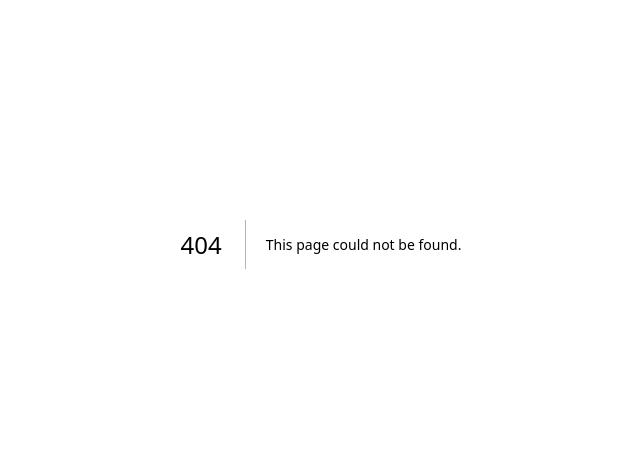
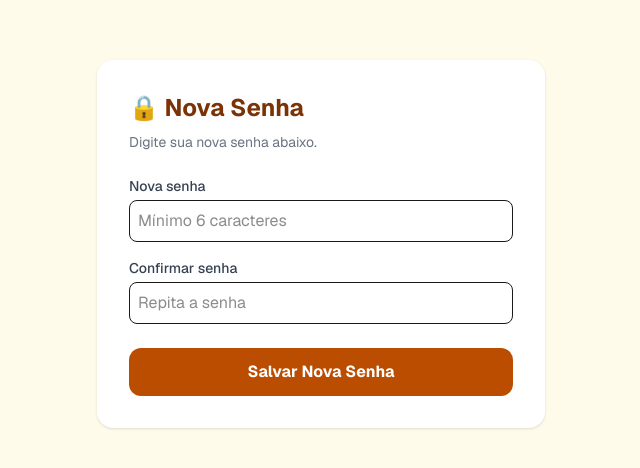
Before and after one commit to kelvencruz/vendas-app, a Next.js app: page /reset-password in a window 1280 px wide. Before the commit this address had no page. Shown: the part 156-624 px from the top of the page, without its empty margins (319-959 px from the left). Built offline with nearby package versions, Linux system fonts and the light colour scheme; no server answers.

Commit message:
feat: página de reset de senha

```diff
--- /dev/null
+++ b/app/reset-password/page.jsx
@@ -0,0 +1,77 @@
+'use client'
+import { useState, useEffect } from 'react'
+import { supabase } from '@/lib/supabase'
+import { useRouter } from 'next/navigation'
+
+export default function ResetPassword() {
+  const router = useRouter()
+  const [senha, setSenha] = useState('')
+  const [confirmar, setConfirmar] = useState('')
+  const [salvando, setSalvando] = useState(false)
+  const [erro, setErro] = useState('')
+  const [sucesso, setSucesso] = useState(false)
+
+  async function handleSalvar() {
+    setErro('')
+    if (!senha || !confirmar) return setErro('Preencha todos os campos.')
+    if (senha !== confirmar) return setErro('As senhas não coincidem.')
+    if (senha.length < 6) return setErro('A senha deve ter pelo menos 6 caracteres.')
+
+    setSalvando(true)
+    try {
+      const { error } = await supabase.auth.updateUser({ password: senha })
+      if (error) throw error
+      setSucesso(true)
+      setTimeout(() => router.push('/'), 2000)
+    } catch (err) {
+      setErro('Erro ao atualizar senha. Tente novamente.')
+    } finally {
+      setSalvando(false)
+    }
+  }
+
+  return (
+    <div className="min-h-screen bg-amber-50 flex items-center justify-center p-8">
+      <div className="bg-white rounded-2xl shadow p-8 w-full max-w-md">
+        <h1 className="text-2xl font-bold text-amber-900 mb-2">🔒 Nova Senha</h1>
+        <p className="text-gray-500 text-sm mb-6">Digite sua nova senha abaixo.</p>
+
+        {erro && (
+          <div className="bg-red-100 text-red-800 p-3 rounded-lg mb-4 text-sm">{erro}</div>
+        )}
+
+        {sucesso && (
+          <div className="bg-green-100 text-green-800 p-3 rounded-lg mb-4 text-sm">
+            ✅ Senha alterada com sucesso! Redirecionando...
+          </div>
+        )}
+
+        <label className="block text-sm font-medium text-gray-700 mb-1">Nova senha</label>
+        <input
+          type="password"
+          className="w-full border rounded-lg p-2 mb-4"
+          placeholder="Mínimo 6 caracteres"
+          value={senha}
+          onChange={e => setSenha(e.target.value)}
+        />
+
+        <label className="block text-sm font-medium text-gray-700 mb-1">Confirmar senha</label>
+        <input
+          type="password"
+          className="w-full border rounded-lg p-2 mb-6"
+          placeholder="Repita a senha"
+          value={confirmar}
+          onChange={e => setConfirmar(e.target.value)}
+        />
+
+        <button
+          onClick={handleSalvar}
+          disabled={salvando || sucesso}
+          className="w-full bg-amber-700 text-white py-3 rounded-xl font-bold hover:bg-amber-800 transition disabled:opacity-50"
+        >
+          {salvando ? 'Salvando...' : 'Salvar Nova Senha'}
+        </button>
+      </div>
+    </div>
+  )
+}
```
